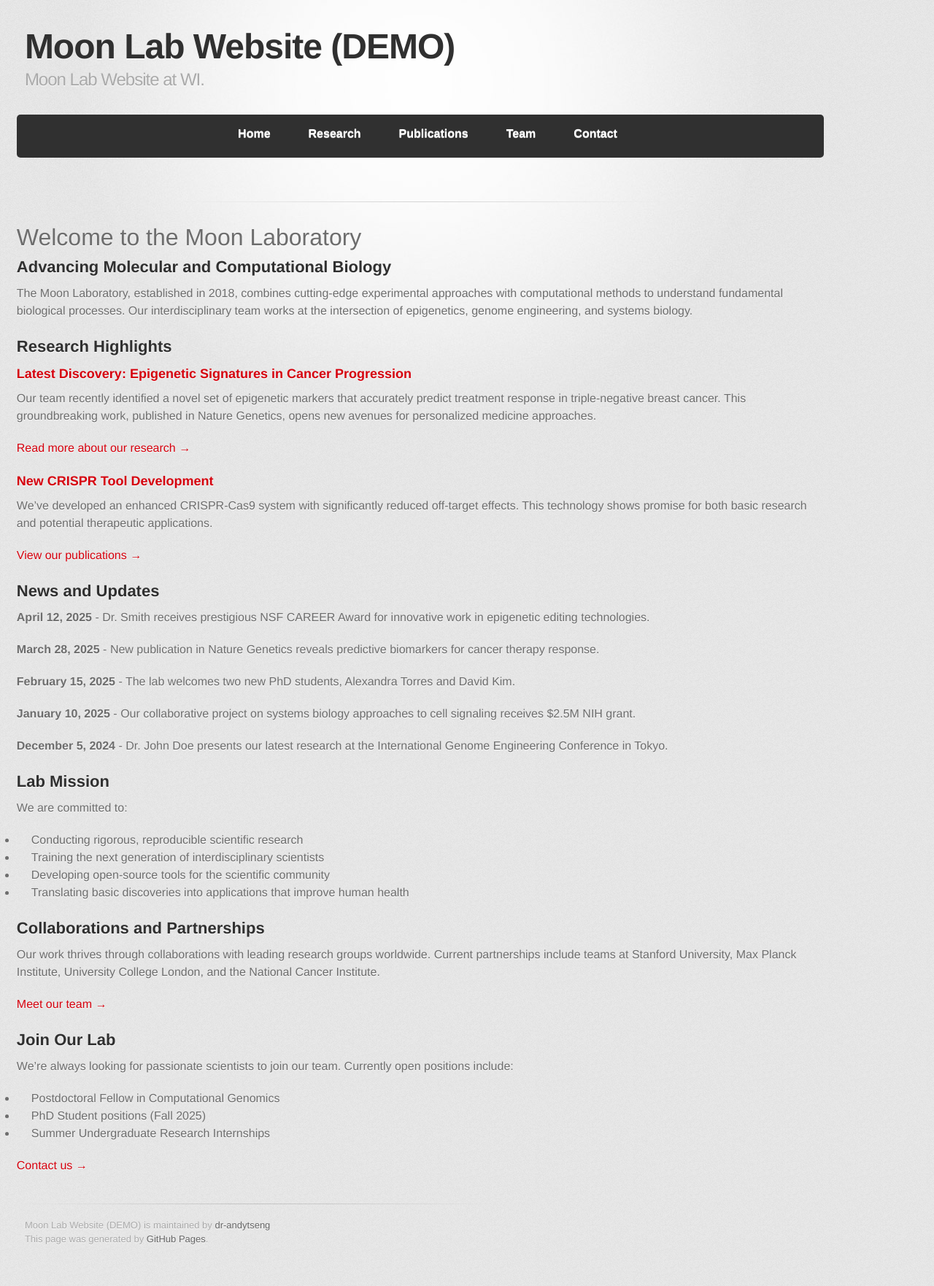
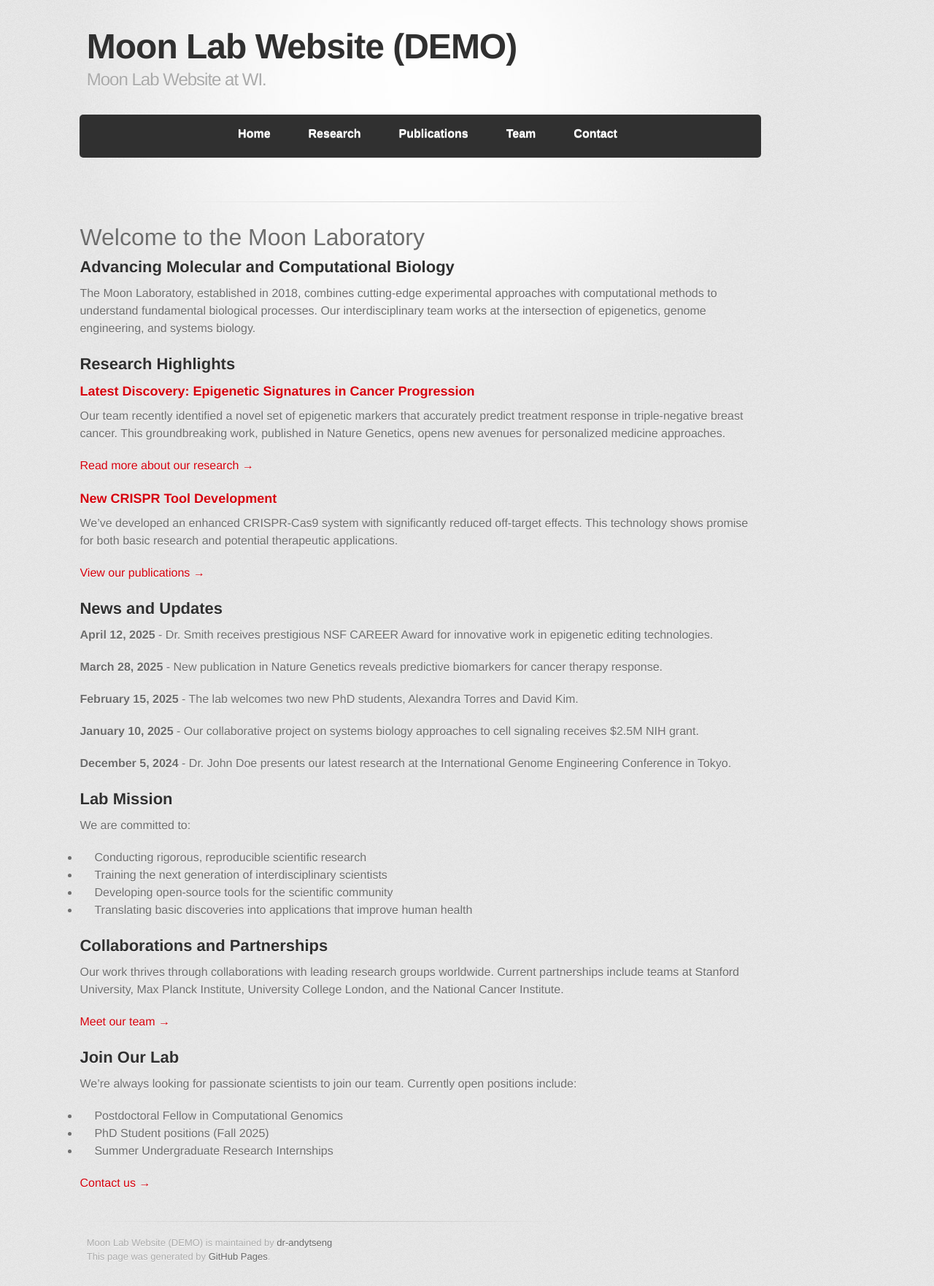
Before and after one commit to dr-andytseng/demolabwebsite, a Jekyll site: the page built from index.md, in a window 1280 px wide. Shown: the whole page at 73% size. Built offline with Jekyll 4.4.1, drawn with Linux system fonts in a browser that asks for light colours; some web fonts are replaced; before the commit the page ends 1738 px from its top, so only the background shows below that.

Commit message:
Update style.scss

```diff
--- a/assets/css/style.scss
+++ b/assets/css/style.scss
@@ -10,7 +10,7 @@ body {
 }
 
 #container, .inner, .content-wrapper, #content-wrapper {
-  max-width: 98% !important; /* Increased from 95% to 98% */
+  max-width: 90% !important; /* Increased from 95% to 98% */
   width: 98% !important;
   margin: 0 auto !important;
   padding-left: 1% !important;
@@ -19,7 +19,7 @@ body {
 
 /* Override any potential header/footer width constraints */
 header, footer {
-  width: 90% !important;
+  width: 100% !important;
   max-width: 100% !important;
   padding-left: 1% !important;
   padding-right: 1% !important;
```
